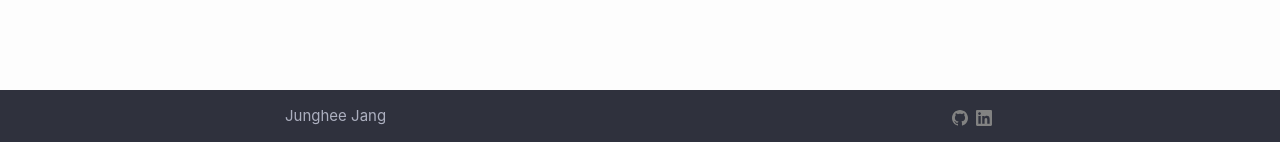
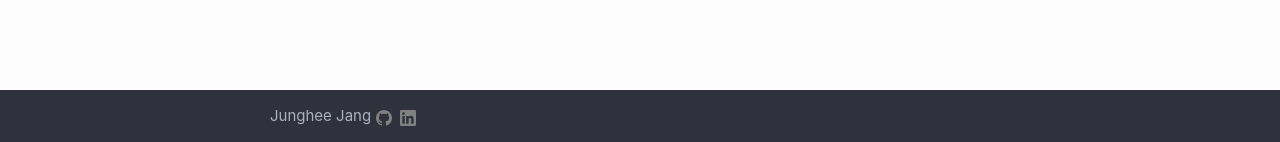
Before and after one commit to DesignerJJang/DesignerJJang.github.io, a Jekyll site: the page built from index.markdown, in a window 1280 px wide. Shown: the part 755-897 px from the top of the page. Built offline with Jekyll 4.4.1, drawn with Linux system fonts in a browser that asks for light colours.

Commit message:
footermargin

```diff
--- a/_sass/minima/_layout.scss
+++ b/_sass/minima/_layout.scss
@@ -214,9 +214,21 @@
     display: flex
   }
 
-  .footer-col {
-	width: calc(100% - (#{$spacing-unit} / 2));
-	padding: 0 ($spacing-unit / 2);
+ .footer-col-1 {
+    width: calc(35% - (#{$spacing-unit} / 2));
+  }
+
+  .footer-col-2 {
+    width: calc(20% - (#{$spacing-unit} / 2));
+  }
+
+  .footer-col-3 {
+    width: calc(45% - (#{$spacing-unit} / 2));
+  }
+
+  //.footer-col {
+	//width: calc(100% - (#{$spacing-unit} / 2));
+	//padding: 0 ($spacing-unit / 2);
 
 	//&:first-child {
 	//  padding-right: $spacing-unit / 2;
@@ -227,7 +239,7 @@
 	//  padding-right: 0;
 	//  padding-left: $spacing-unit / 2;
 	//}
-  }
+  //}
 
 }
 
```
